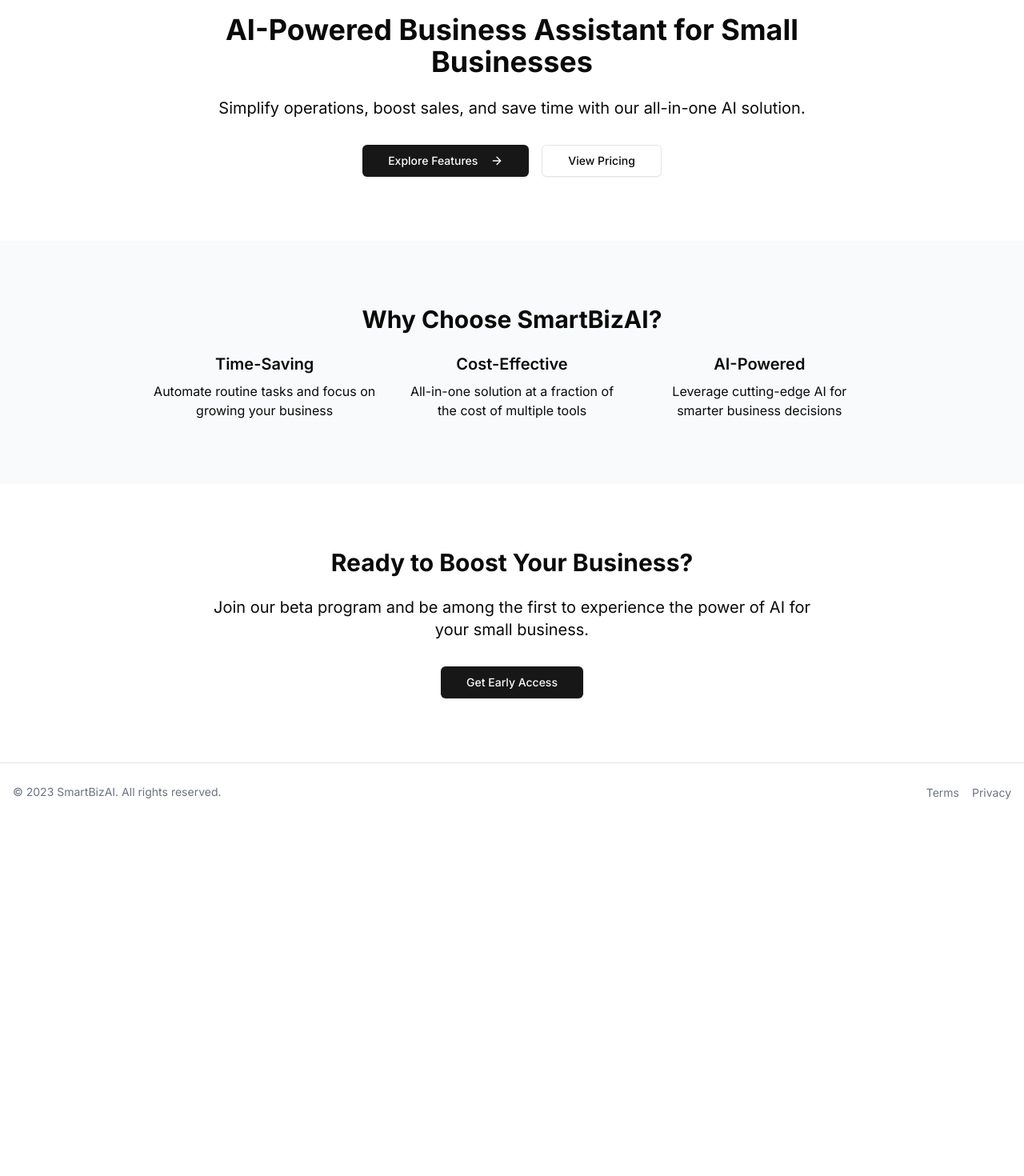
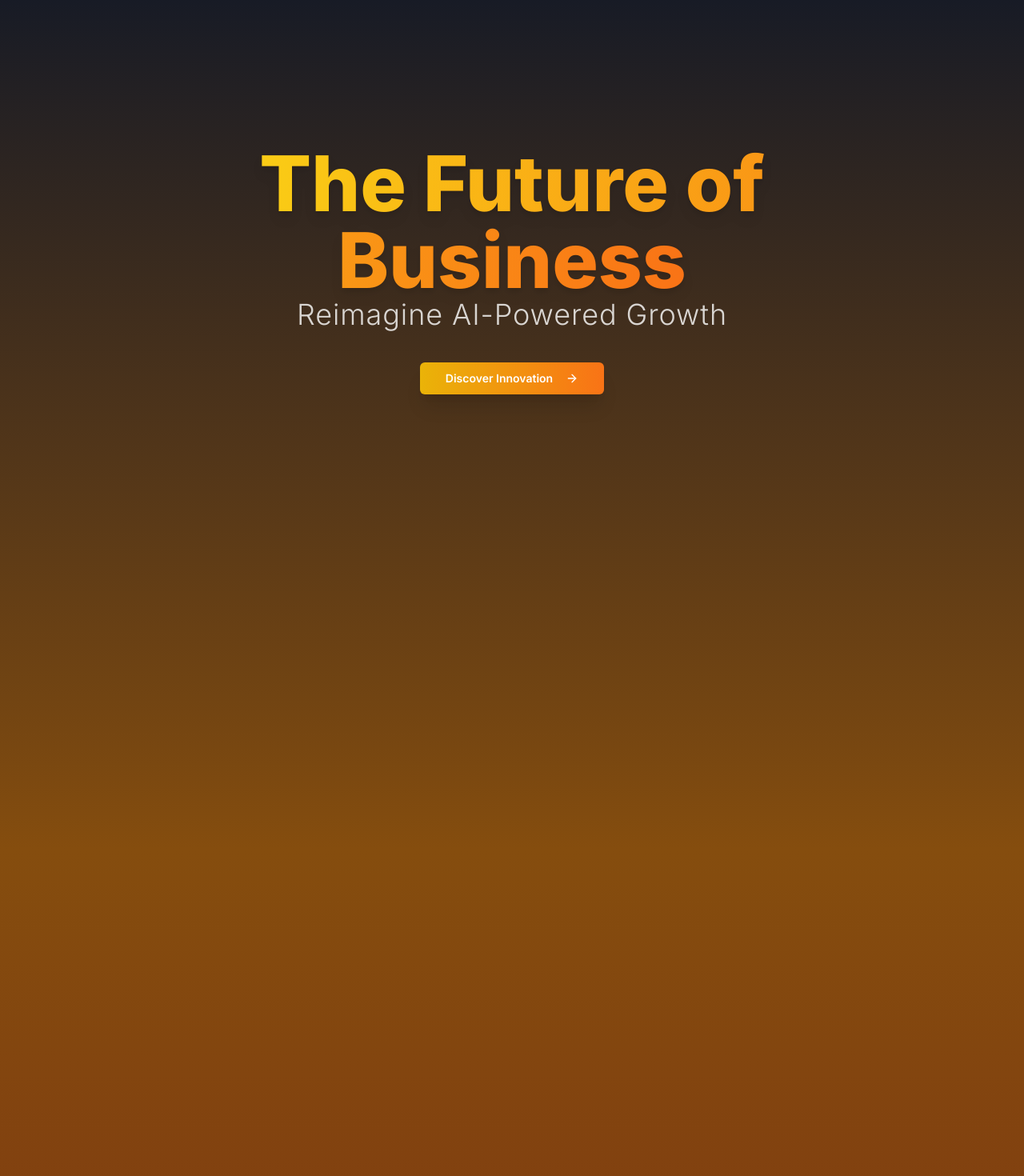
Before and after one commit to Ibrahim-t39/bizai, a Next.js app: page / in a window 1280 px wide. Shown: the part 140-1610 px from the top of the page at 80% size. Before the commit the page ends 1166 px from the top, so only its background shows below. Built offline with nearby package versions, Linux system fonts and the light colour scheme.

Commit message:
Updating home page

```diff
--- a/app/page.tsx
+++ b/app/page.tsx
@@ -1,63 +1,100 @@
-import Link from "next/link"
-import { Button } from "../components/ui/button"
-import { ArrowRight } from "lucide-react"
+"use client"
+
+import { useState, useEffect } from "react";
+import { motion, useAnimation } from "framer-motion";
+import { Button } from "@/components/ui/button";
+import Link from "next/link";
+import { ArrowRight, Zap, DollarSign, Brain } from "lucide-react";
+
+const GradientText: React.FC<{ children: React.ReactNode; className?: string }> = ({ children, className = "" }) => (
+  <span className={`bg-clip-text text-transparent bg-gradient-to-r from-yellow-400 to-orange-500 ${className}`}>
+    {children}
+  </span>
+);
 
 export default function Home() {
+  const [scrollY, setScrollY] = useState(0);
+  const controls = useAnimation();
+
+  useEffect(() => {
+    const handleScroll = () => setScrollY(window.scrollY);
+    window.addEventListener("scroll", handleScroll);
+    return () => window.removeEventListener("scroll", handleScroll);
+  }, []);
+
+  useEffect(() => {
+    controls.start({ opacity: 1, y: 0 });
+  }, [controls]);
+
   return (
-    <div className="flex flex-col min-h-screen">
-      <main className="flex-1">
-        <section className="py-20 px-4">
-          <div className="container max-w-3xl mx-auto text-center">
-            <h1 className="text-4xl font-bold mb-6">AI-Powered Business Assistant for Small Businesses</h1>
-            <p className="text-xl mb-8">
-              Simplify operations, boost sales, and save time with our all-in-one AI solution.
-            </p>
-            <div className="space-x-4">
-              <Button asChild size="lg">
-                <Link href="/features">
-                  Explore Features
-                  <ArrowRight className="ml-2 h-4 w-4" />
-                </Link>
-              </Button>
-              <Button asChild variant="outline" size="lg">
-                <Link href="/pricing">View Pricing</Link>
-              </Button>
+    <div className="flex flex-col min-h-screen bg-gradient-to-b from-gray-900 via-yellow-800 to-orange-900 text-white overflow-hidden">
+      <main className="flex-1 relative">
+        <section className="h-screen flex items-center justify-center relative">
+          <motion.div initial={{ opacity: 0, y: 20 }} animate={controls} className="text-center z-10 px-6 max-w-4xl mx-auto">
+            <GradientText className="text-8xl font-extrabold mb-6 drop-shadow-lg">The Future of Business</GradientText>
+            <h2 className="text-4xl mb-10 opacity-80 tracking-wide font-light">Reimagine AI-Powered Growth</h2>
+            <Button
+              asChild
+              size="lg"
+              className="bg-gradient-to-r from-yellow-500 to-orange-500 text-white font-semibold hover:from-yellow-600 hover:to-orange-600 transition-all duration-300 transform hover:scale-110 shadow-xl"
+            >
+              <Link href="/features">
+                Discover Innovation <ArrowRight className="ml-2 h-5 w-5" />
+              </Link>
+            </Button>
+          </motion.div>
+        </section>
+
+        <section className="py-40 px-6 relative">
+          <div className="container mx-auto">
+            <motion.h2
+              initial={{ opacity: 0, y: 20 }}
+              animate={{ opacity: scrollY > 200 ? 1 : 0, y: scrollY > 200 ? 0 : 20 }}
+              className="text-6xl font-bold mb-20 text-center"
+            >
+              <GradientText>Break Boundaries</GradientText>
+            </motion.h2>
+            <div className="grid gap-16 md:grid-cols-3">
+              {[
+                { icon: Zap, title: "Hyper Automation", desc: "AI that streamlines every task at lightning speed." },
+                { icon: DollarSign, title: "Intelligent Cost Reduction", desc: "Maximize profits while reducing inefficiencies." },
+                { icon: Brain, title: "Cognitive AI", desc: "Unlock deep insights for data-driven success." },
+              ].map((item, index) => (
+                <motion.div
+                  key={index}
+                  initial={{ opacity: 0, y: 20 }}
+                  animate={{ opacity: scrollY > 300 ? 1 : 0, y: scrollY > 300 ? 0 : 20 }}
+                  transition={{ delay: index * 0.2 }}
+                  className="bg-gradient-to-br from-yellow-700 to-orange-800 p-12 rounded-3xl shadow-3xl hover:shadow-4xl transition-all duration-300 transform hover:scale-110 cursor-pointer group relative overflow-hidden"
+                >
+                  <div className="absolute inset-0 bg-gradient-to-r from-orange-500 to-yellow-500 opacity-0 group-hover:opacity-20 transition-opacity duration-300"></div>
+                  <item.icon className="w-20 h-20 mb-8 text-orange-400 group-hover:text-orange-300 transition-colors duration-300" />
+                  <h3 className="text-4xl font-semibold mb-6 group-hover:text-orange-300 transition-colors duration-300">
+                    {item.title}
+                  </h3>
+                  <p className="text-gray-300 group-hover:text-white transition-colors duration-300 text-xl">{item.desc}</p>
+                </motion.div>
+              ))}
             </div>
           </div>
         </section>
 
-        <section className="py-20 px-4 bg-gray-50">
-          <div className="container max-w-4xl mx-auto text-center">
-            <h2 className="text-3xl font-bold mb-6">Why Choose SmartBizAI?</h2>
-            <div className="grid gap-8 md:grid-cols-3">
-              <div>
-                <h3 className="text-xl font-semibold mb-2">Time-Saving</h3>
-                <p>Automate routine tasks and focus on growing your business</p>
-              </div>
-              <div>
-                <h3 className="text-xl font-semibold mb-2">Cost-Effective</h3>
-                <p>All-in-one solution at a fraction of the cost of multiple tools</p>
-              </div>
-              <div>
-                <h3 className="text-xl font-semibold mb-2">AI-Powered</h3>
-                <p>Leverage cutting-edge AI for smarter business decisions</p>
-              </div>
-            </div>
-          </div>
-        </section>
-
-        <section className="py-20 px-4">
-          <div className="container max-w-3xl mx-auto text-center">
-            <h2 className="text-3xl font-bold mb-6">Ready to Boost Your Business?</h2>
-            <p className="text-xl mb-8">
-              Join our beta program and be among the first to experience the power of AI for your small business.
-            </p>
-            <Button asChild size="lg">
-              <Link href="/early-access">Get Early Access</Link>
-            </Button>
-          </div>
+        <section className="py-40 px-6 relative text-center">
+          <motion.h2 className="text-6xl font-bold mb-16">
+            <GradientText>Be Part of the Revolution</GradientText>
+          </motion.h2>
+          <motion.p className="text-3xl mb-16 text-gray-300 max-w-4xl mx-auto">
+            Early adopters gain exclusive access to cutting-edge AI solutions. Elevate your business today.
+          </motion.p>
+          <Button
+            asChild
+            size="lg"
+            className="bg-gradient-to-r from-orange-500 to-yellow-500 text-white font-semibold hover:from-orange-600 hover:to-yellow-600 transition-all duration-300 transform hover:scale-110 shadow-xl"
+          >
+            <Link href="/early-access">Join Now</Link>
+          </Button>
         </section>
       </main>
     </div>
-  )
+  );
 }
```
